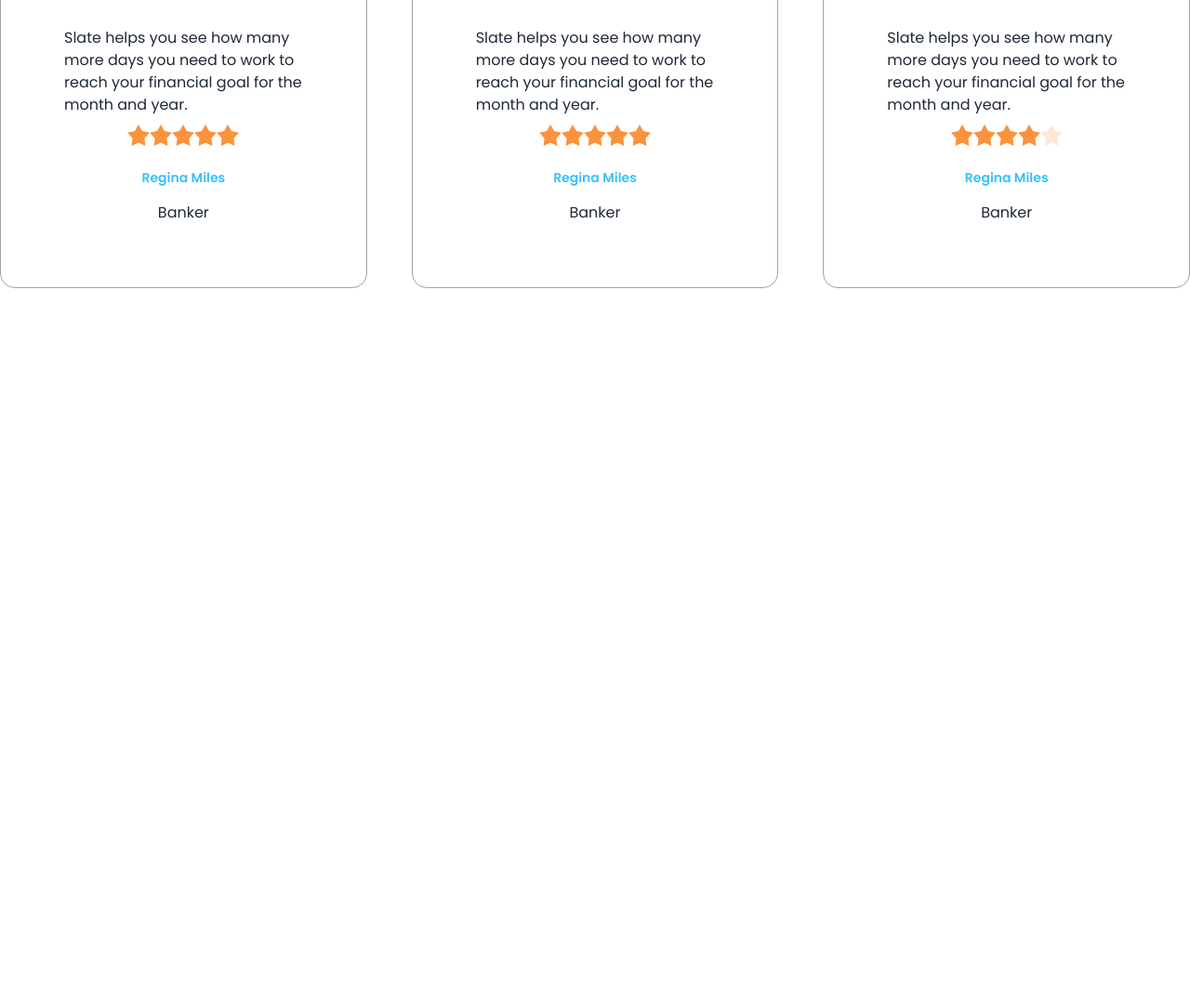
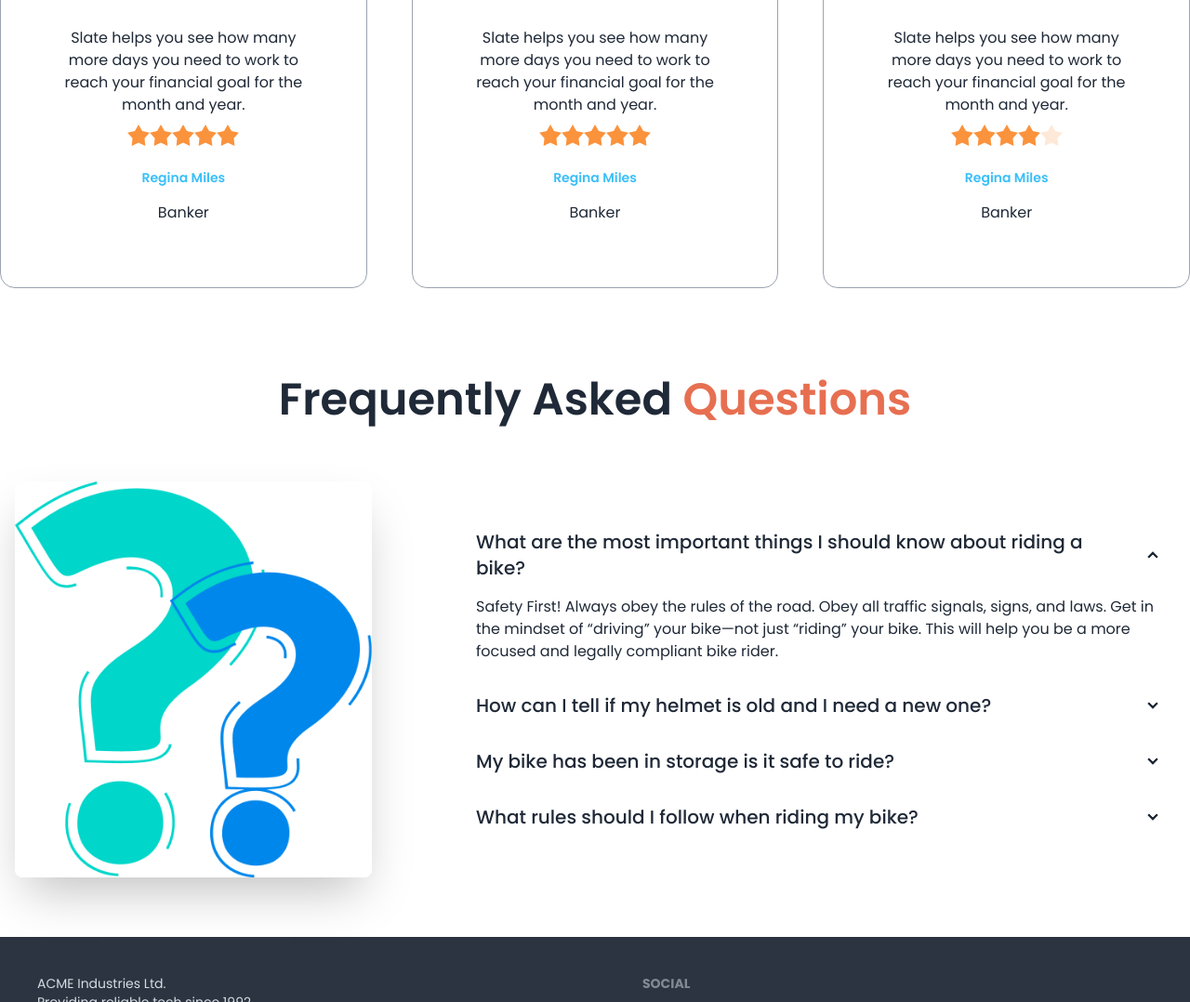
Before and after one commit to Ashikur-ai/Biker-zone-website, a plain HTML site: page index.html in a window 1280 px wide. Shown: the part 1630-2708 px from the top of the page at 93% size. Before the commit the page ends 2036 px from the top, so only its background shows below. Drawn offline with nearby package versions, Linux system fonts and the light colour scheme.

Commit message:
footer section added

```diff
--- a/index.html
+++ b/index.html
@@ -214,7 +214,7 @@
 
         <!-- happy clients -->
         <section class="my-24">
-            <h3 class="text-5xl mb-12 font-semibold text-center">happy
+            <h3 class="text-5xl mb-12 font-semibold text-center">Happy
                 <span class="text-bike-primary">Clients Says</span>
             </h3>
 
@@ -223,7 +223,7 @@
                 <div class="card bg-base-100 p-9 border border-gray-400">
                     <figure><img class="w-36" src="/images/others/user-1.png" alt="Shoes" /></figure>
                     <div class="card-body">
-                      <p>
+                      <p class="text-center">
                         Slate helps you see how
                         many more days you need
                         to work to reach your financial
@@ -248,7 +248,7 @@
                 <div class="card bg-base-100 p-9 border border-gray-400">
                     <figure><img class="w-36" src="/images/others/user-2.png" alt="Shoes" /></figure>
                     <div class="card-body">
-                      <p>
+                      <p class="text-center">
                         Slate helps you see how
                         many more days you need
                         to work to reach your financial
@@ -273,7 +273,7 @@
                 <div class="card bg-base-100 p-9 border border-gray-400">
                     <figure><img class="w-36" src="/images/others/user-3.png" alt="Shoes" /></figure>
                     <div class="card-body">
-                      <p>
+                      <p class="text-center">
                         Slate helps you see how
                         many more days you need
                         to work to reach your financial
@@ -298,13 +298,82 @@
             </div>
         </section>
 
+        <!-- frequently asked question  -->
+        <section class="mb-12">
+            <h3 class="text-5xl mb-12 font-semibold text-center">Frequently Asked
+                <span class="text-bike-primary">Questions</span>
+            </h3>
+
+            <!-- hero section  -->
+            <div class="hero  ">
+                <div class="hero-content flex-col lg:gap-24 lg:flex-row">
+                  <img src="images/others/faq.png" class=" w-3/4 lg:max-w-sm rounded-lg shadow-2xl" />
+                  <div>
+                    <div class="collapse collapse-arrow ">
+                        <input type="radio" name="my-accordion-2" checked="checked" />
+                        <div class="collapse-title text-xl font-medium">
+                          <Translate text="Click to open this one and close others" />
+                            What are the most important things I should
+                            know about riding a bike?
+                        </div>
+                        <div class="collapse-content">
+                          <p>Safety First! Always obey the rules of the road. Obey all traffic signals, signs, and laws. Get in the mindset of “driving” your bike—not just “riding” your bike. This will help you be a more focused and legally compliant bike rider. </p>
+                        </div>
+                      </div>
+                      <div class="collapse collapse-arrow ">
+                        <input type="radio" name="my-accordion-2" />
+                        <div class="collapse-title text-xl font-medium">
+                          <Translate text="Click to open this one and close others" />
+                            How can I tell if my helmet is old and I need a
+                            new one?
+                        </div>
+                        <div class="collapse-content">
+                          <p>hello</p>
+                        </div>
+                      </div>
+                      <div class="collapse collapse-arrow ">
+                        <input type="radio" name="my-accordion-2" />
+                        <div class="collapse-title text-xl font-medium">
+                          <Translate text="Click to open this one and close others" />
+                            My bike has been in storage is it safe to ride?
+                        </div>
+                        <div class="collapse-content">
+                          <p>hello</p>
+                        </div>
+                      </div>
+                      <div class="collapse collapse-arrow ">
+                        <input type="radio" name="my-accordion-2" />
+                        <div class="collapse-title text-xl font-medium">
+                          <Translate text="Click to open this one and close others" />
+                            What rules should I follow when riding my bike?
+                        </div>
+                        <div class="collapse-content">
+                          <p>hello</p>
+                        </div>
+                      </div>
+                  </div>
+                </div>
+              </div>
+
+        </section>
+
 
 
 
     </main>
 
-    <footer>
+    <footer class="footer p-10 bg-neutral text-neutral-content">
+        <div>
 
-    </footer>
+          <p>ACME Industries Ltd.<br/>Providing reliable tech since 1992</p>
+        </div>
+        <div>
+          <span class="footer-title">Social</span>
+          <div class="grid grid-cols-1 gap-4">
+            <a><img class="w-36" src="images/others/android.png" alt=""></a>
+            <a><img class="w-36" src="images/others/ios.png" alt=""></a>
+          </div>
+        </div>
+      </footer>
 </body>
 </html>
```
